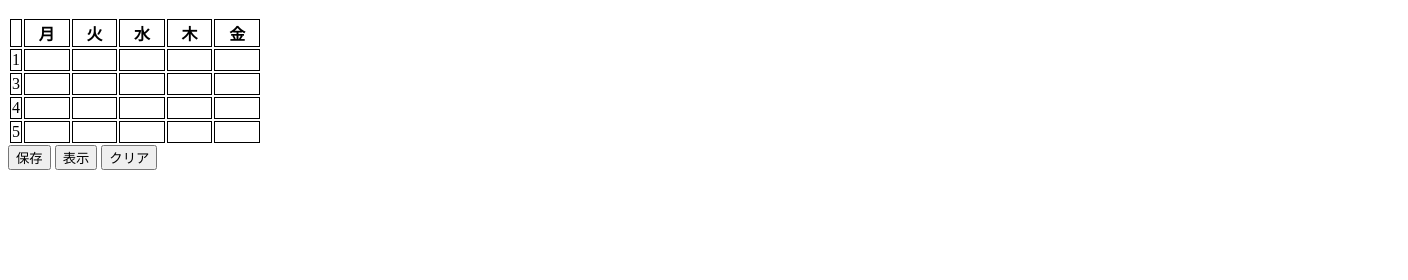
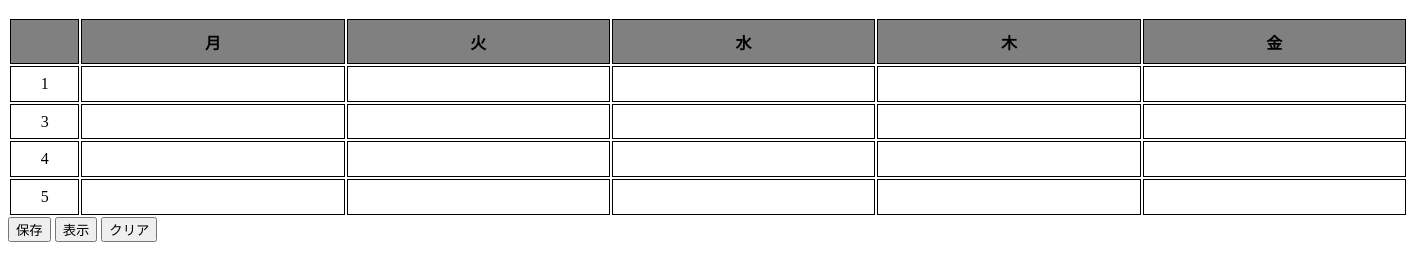
Before and after one commit to returnhanamaru/time_table, a plain HTML site: page index.html in a window 1280 px wide. Shown: the part 58-338 px from the top of the page, 1408 px wide, since content can reach past the window. Drawn offline with Linux system fonts and the light colour scheme.

Commit message:
枠組みの大きさ、色を変更

```diff
--- a/css/border.css
+++ b/css/border.css
@@ -3,3 +3,20 @@
 th,td {
     border: solid 1px;              /* 枠線指定 */
 }
+
+#myTable {
+width: 1400px;
+height: 200px;
+}
+
+th {
+background: grey;
+}
+
+td {
+text-align: center;
+}
+
+#myTable {
+margin: auto;
+}
```
